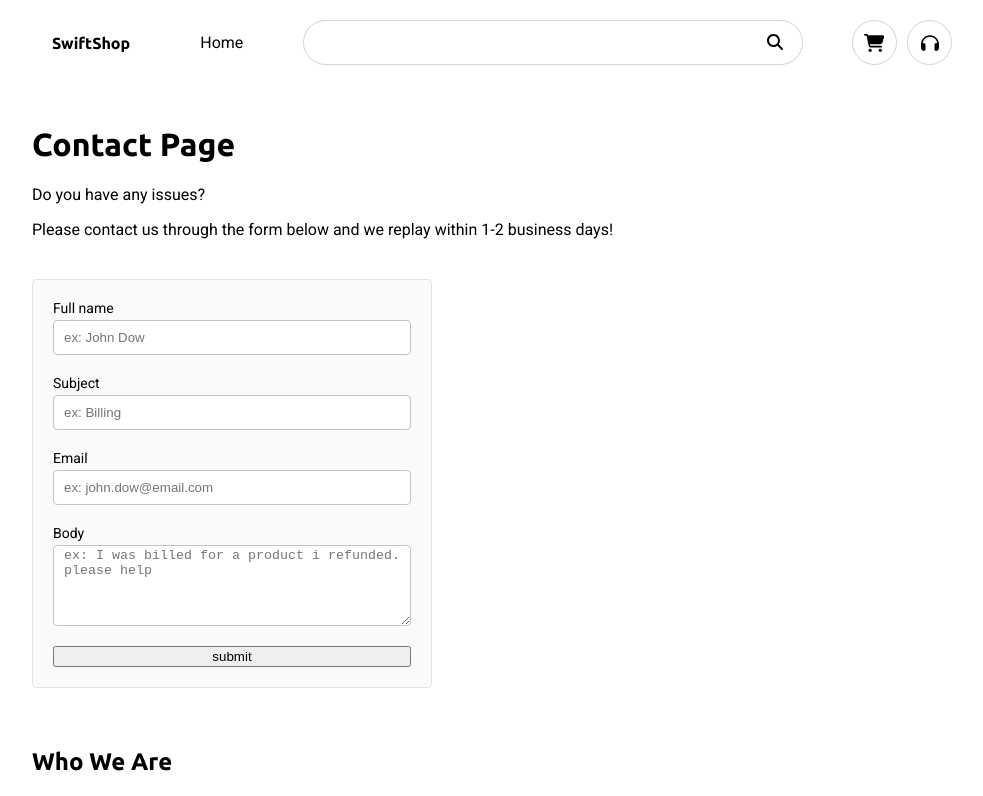
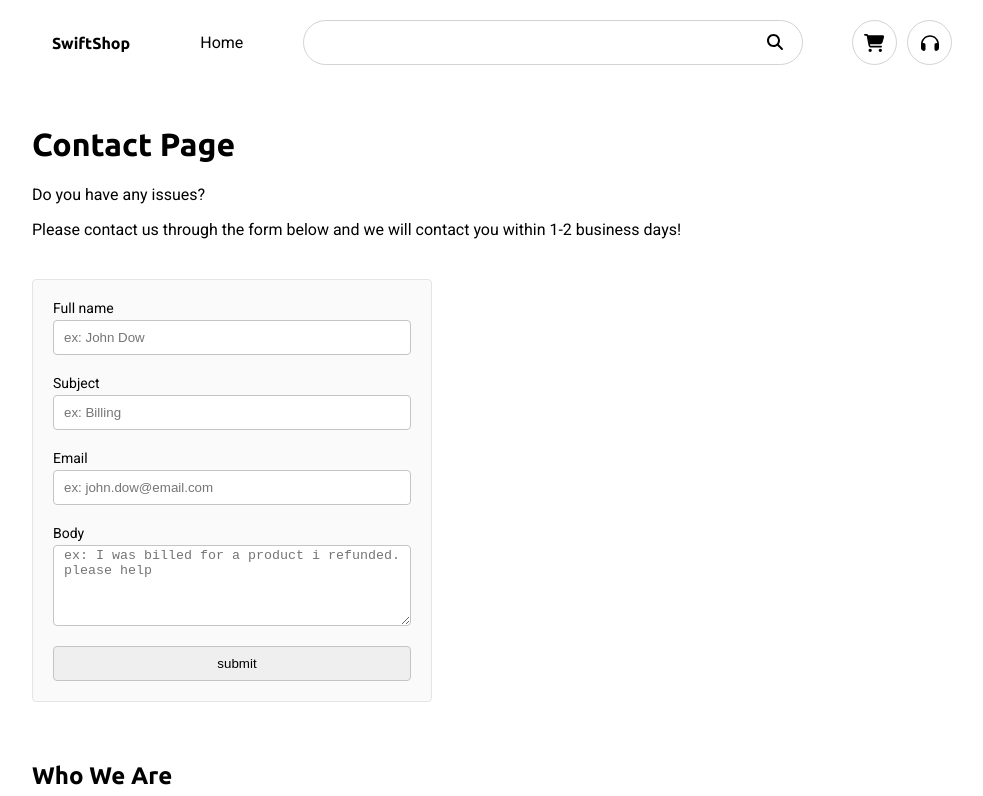
Before and after one commit to richiebotteri/frontend-frameworks-ca, a React (Vite) app: page /ContactPage in a window 1280 px wide. Shown: the top 796 px of the page, without its empty margins (148-1131 px from the left). Built offline with nearby package versions, Linux system fonts and the light colour scheme.

Commit message:
refactor contact page header

```diff
--- a/src/components/ContactForm/index.jsx
+++ b/src/components/ContactForm/index.jsx
@@ -130,7 +130,7 @@ export default function ContactForm() {
           required
         ></TextArea>
       </FormGroup>
-      <input type="submit" value="submit" />
+      <Input type="submit" value="submit" />
     </Form>
   );
 }
--- a/src/pages/ContactPage.jsx
+++ b/src/pages/ContactPage.jsx
@@ -6,8 +6,8 @@ export default function ContactPage() {
       <h1>Contact Page</h1>
       <p>Do you have any issues?</p>
       <p>
-        Please contact us through the form below and we replay within 1-2
-        business days!
+        Please contact us through the form below and we will contact you within
+        1-2 business days!
       </p>
       <ContactForm />
     </>
```
